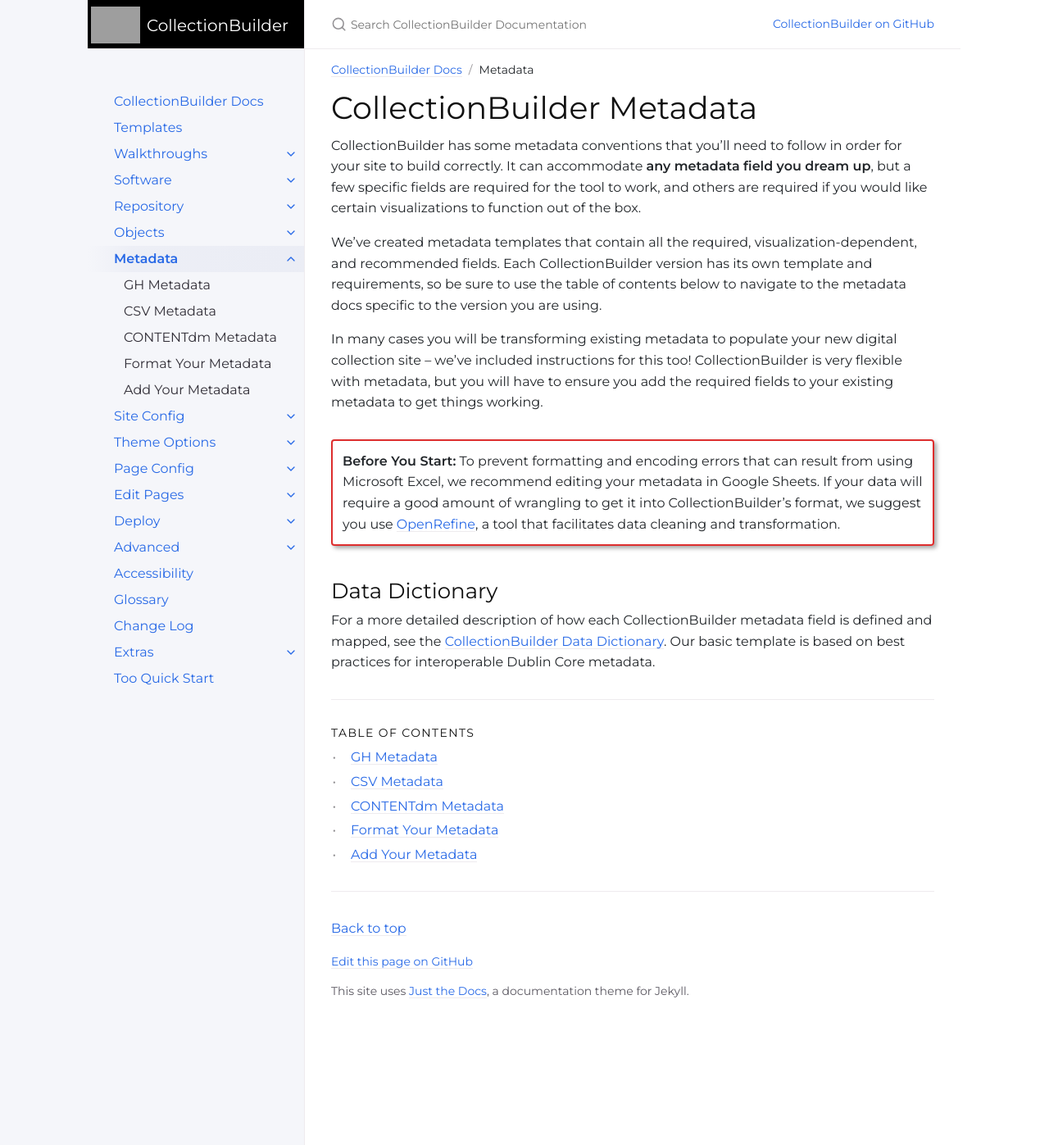
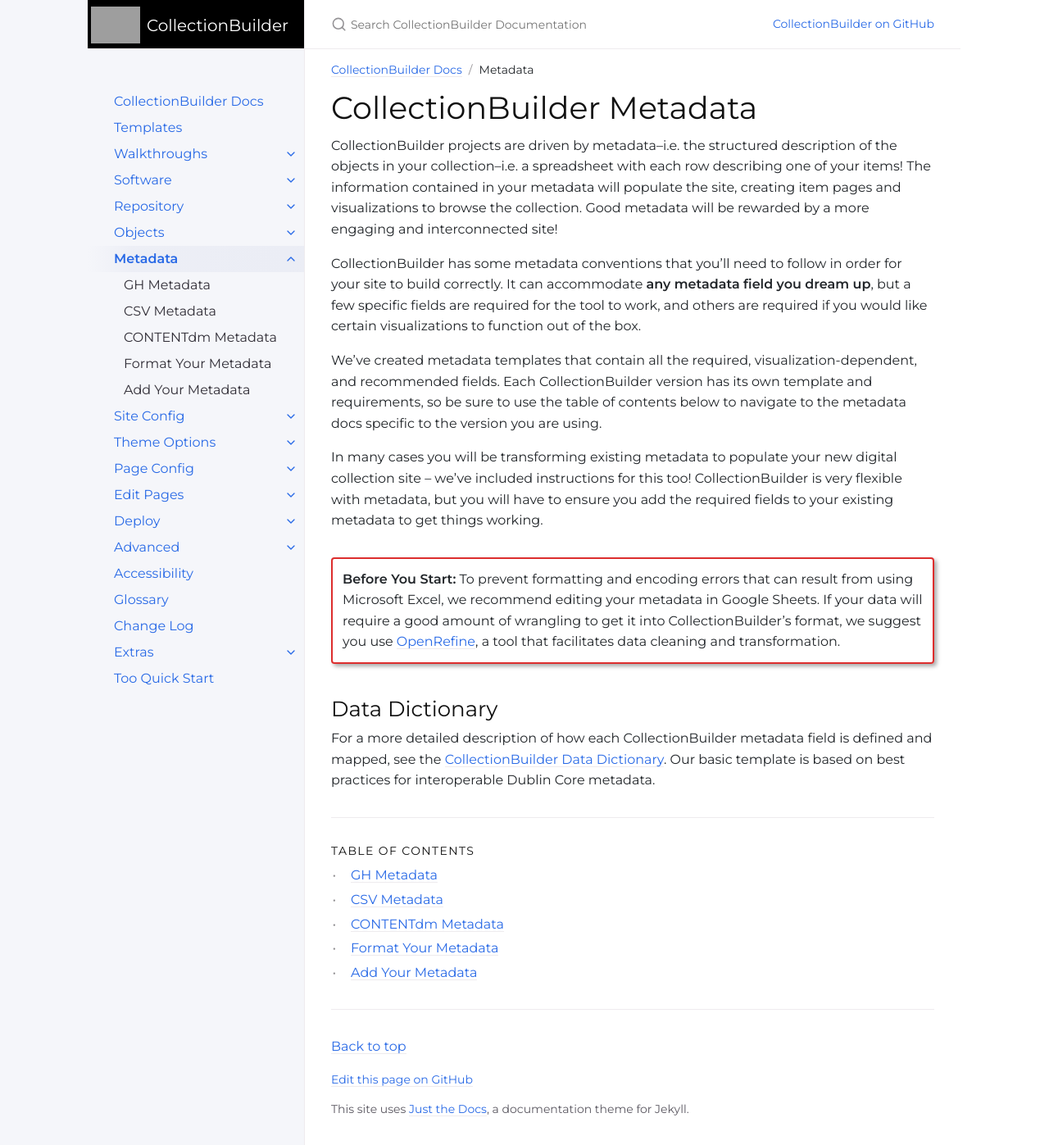
Before and after one commit to CollectionBuilder/cb-docs, a Jekyll site: the page built from docs/metadata/index.md, in a window 1280 px wide and 1397 px high. Shown: the whole window at 82% size. Built offline with Jekyll 4.4.1, drawn with Linux system fonts in a browser that asks for light colours; comment, search, counter and statistics services are not loaded.

Commit message:
about metadata

```diff
--- a/docs/metadata/index.md
+++ b/docs/metadata/index.md
@@ -5,6 +5,10 @@ nav_order: 5
 ---
 
 # CollectionBuilder Metadata
+
+CollectionBuilder projects are driven by metadata--i.e. the structured description of the objects in your collection--i.e. a spreadsheet with each row describing one of your items!
+The information contained in your metadata will populate the site, creating item pages and visualizations to browse the collection.
+Good metadata will be rewarded by a more engaging and interconnected site!
 
 CollectionBuilder has some metadata conventions that you'll need to follow in order for your site to build correctly.
 It can accommodate **any metadata field you dream up**, but a few specific fields are required for the tool to work, and others are required if you would like certain visualizations to function out of the box.
```
